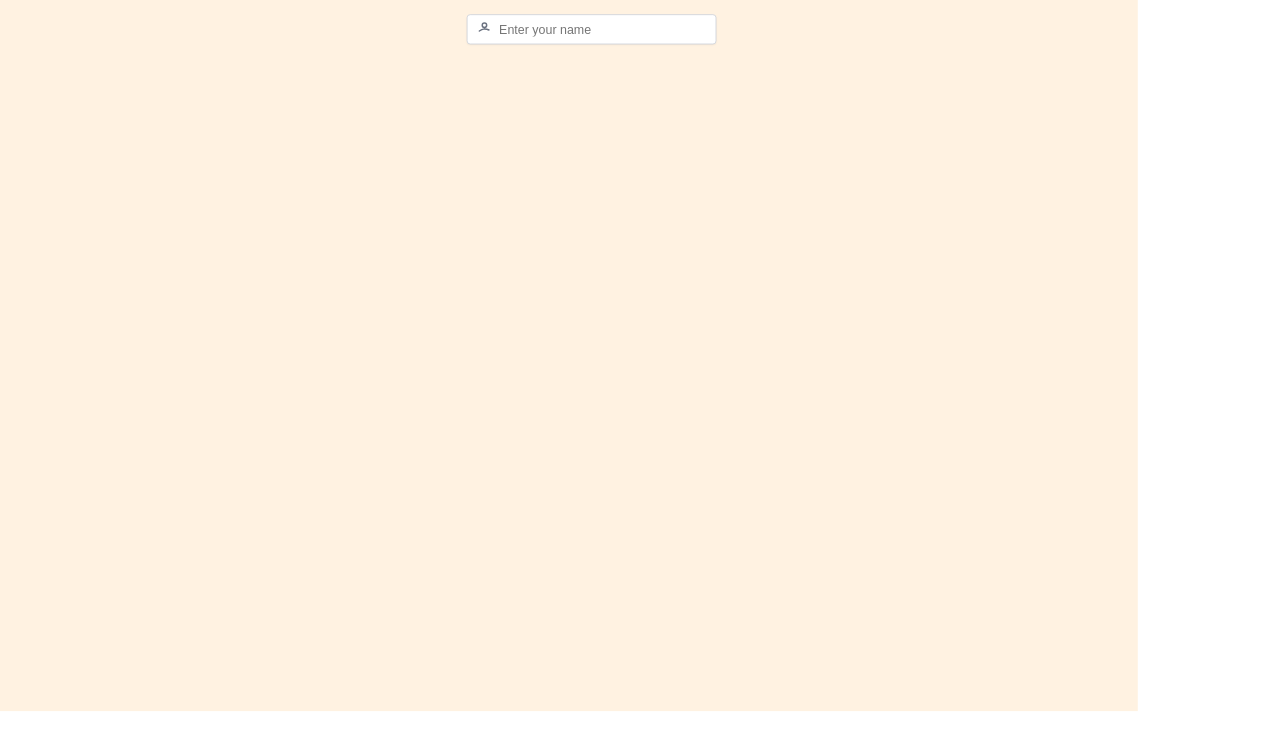
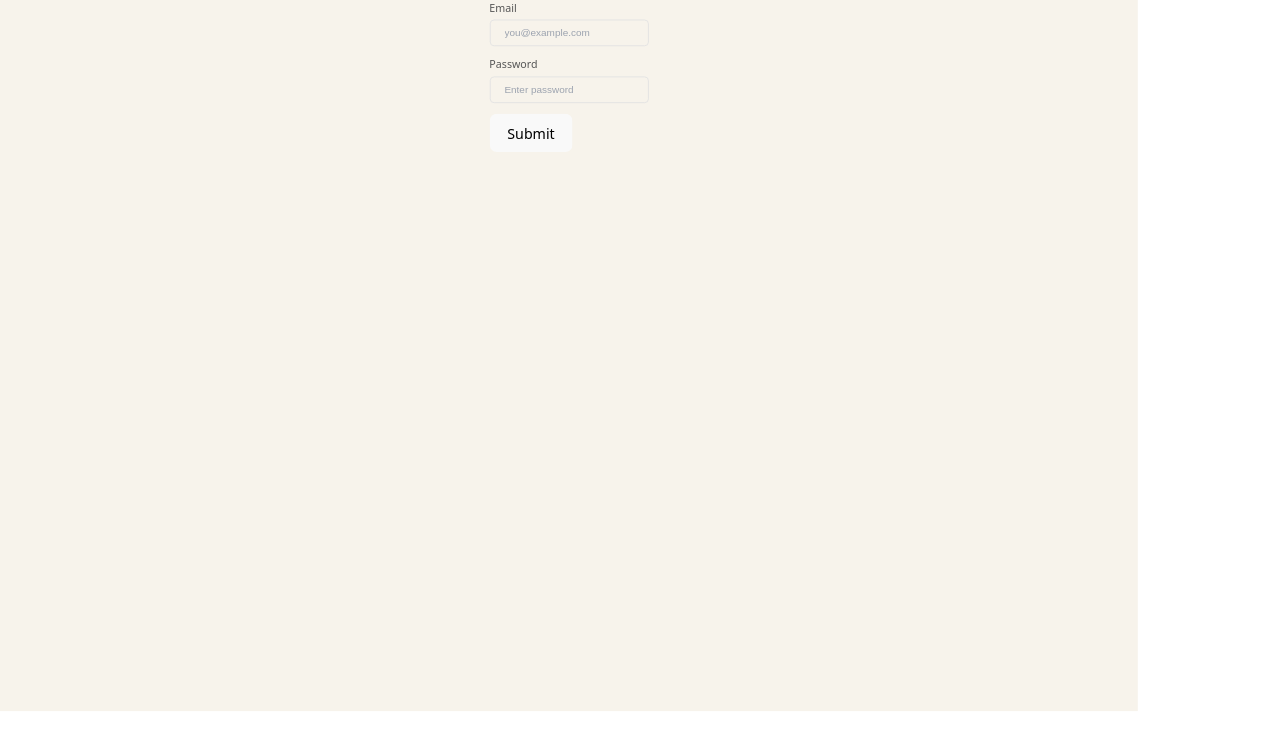
Before and after one commit to Jram2001/HabbitTracker, a React (Vite) app: page /authenticate in a window 1280 px wide. Shown: the top 750 px of the page. Built offline with nearby package versions, Linux system fonts and the light colour scheme; the HTML template or start-up script is replaced by a standard one; a web font is replaced by a local one.

Commit message:
Common form

```diff
--- a/package.json
+++ b/package.json
@@ -12,6 +12,7 @@
   "dependencies": {
     "react": "^19.1.0",
     "react-dom": "^19.1.0",
+    "react-hook-form": "^7.56.3",
     "react-router-dom": "^7.5.3",
     "react-transition-group": "^4.4.5"
   },
--- a/src/components/Authentication/authentication.component.tsx
+++ b/src/components/Authentication/authentication.component.tsx
@@ -1,34 +1,65 @@
-import React from "react";
-import './authentication.css'
+// import React from "react";
+// import './authentication.css'
+// const AuthenticationComponent = () => {
+//     return (
+//         <>
+
+//         </>
+//     )
+// }
+
+// export default AuthenticationComponent;
+
+// MyForm.tsx
+import { useForm, FormProvider, type SubmitHandler } from "react-hook-form";
+import CustomInput from "../custom/custom-input/custom-input";
+
+type FormValues = {
+    email: string;
+    password: string;
+};
+
 const AuthenticationComponent = () => {
+    const methods = useForm<FormValues>({
+        mode: "onTouched",
+        defaultValues: {
+            email: "",
+            password: ""
+        }
+    });
+
+    const onSubmit: SubmitHandler<FormValues> = (data) => {
+        console.log(data);
+    };
+
     return (
-        <>
-            <div className="input-wrapper">
-                <div className="input-icon-container">
-                    <input
-                        id="small-input"
-                        type="text"
-                        placeholder="Enter your name"
-                        className="small-input with-icon"
-                    />
-                    <span className="input-icon">
-                        <svg
-                            xmlns="http://www.w3.org/2000/svg"
-                            className="icon-svg"
-                            fill="none"
-                            viewBox="0 0 24 24"
-                            stroke="currentColor"
-                        >
-                            <path strokeLinecap="round" strokeLinejoin="round" strokeWidth={2}
-                                d="M5.121 17.804A13.937 13.937 0 0112 15c2.21 0 4.284.534 6.121 1.477M15 10a3 3 0 11-6 0 3 3 0 016 0z"
-                            />
-                        </svg>
-                    </span>
-                </div>
-
-            </div>
-        </>
-    )
-}
+        <FormProvider {...methods}>
+            <form
+                onSubmit={methods.handleSubmit(onSubmit)}
+                className="max-w-md mx-auto"
+            >
+                <CustomInput
+                    name="email"
+                    label="Email"
+                    validationOptions={{ required: "Email is required" }}
+                    placeHolder="you@example.com"
+                />
+                <CustomInput
+                    name="password"
+                    label="Password"
+                    type="password"
+                    validationOptions={{ required: "Password is required", minLength: { value: 6, message: "Min 6 characters" } }}
+                    placeHolder="Enter password"
+                />
+                <button
+                    type="submit"
+                    className="bg-blue-600 text-white px-4 py-2 mt-4 rounded"
+                >
+                    Submit
+                </button>
+            </form>
+        </FormProvider>
+    );
+};
 
 export default AuthenticationComponent;
--- /dev/null
+++ b/src/components/custom/custom-input/custom-input.css
@@ -0,0 +1,48 @@
+.custom-input {
+    margin-bottom: 0.75rem;
+    width: 100%;
+}
+
+.custom-input__label {
+    font-size: 0.75rem;
+    font-weight: 400;
+    color: var(--text-color);
+    margin-bottom: 0.25rem;
+    display: block;
+}
+
+.custom-input__field-container {
+    position: relative;
+}
+
+.custom-input__field {
+    width: 100%;
+    border: 1px solid var(--border-color);
+    background-color: var(--primary-color);
+    border-radius: 0.3rem;
+    padding: 0.5rem 1rem;
+    font-size: 0.7rem;
+    transition: border-color 0.2s ease;
+    outline: none;
+    color: var(--text-color);
+    box-sizing: border-box;
+    box-shadow: none;
+}
+
+.custom-input__field::placeholder {
+    color: var(--placeholder-color);
+}
+
+.custom-input__field:focus {
+    border-color: var(--complimentary-color);
+}
+
+.custom-input__field--error {
+    border-color: var(--error-color);
+}
+
+.custom-input__error {
+    font-size: 0.7rem;
+    color: var(--error-color);
+    margin: 0.2rem 0 0 0.5rem;
+}
--- /dev/null
+++ b/src/components/custom/custom-input/custom-input.tsx
@@ -0,0 +1,43 @@
+import type React from "react"
+import { useFormContext, type RegisterOptions } from "react-hook-form"
+import './custom-input.css'
+type CustomInputProps = {
+    name: string,
+    label?: string,
+    type?: string,
+    validationOptions?: RegisterOptions,
+    placeHolder?: string
+}
+
+const CustomInput: React.FC<CustomInputProps> = ({
+    name,
+    label,
+    type = "text",
+    validationOptions,
+    placeHolder
+}) => {
+    const { register, formState: { errors } } = useFormContext();
+    const fieldError = errors[name]?.message as string | undefined;
+
+    return (
+        <div className="custom-input">
+            {label && (
+                <label htmlFor={name} className="custom-input__label">
+                    {label}
+                </label>
+            )}
+            <div className="custom-input__field-container">
+                <input
+                    id={name}
+                    type={type}
+                    {...register(name, validationOptions)}
+                    placeholder={placeHolder}
+                    className={`custom-input__field ${fieldError ? "custom-input__field--error" : ""}`}
+                />
+            </div>
+            {fieldError && <p className="custom-input__error">{fieldError}</p>}
+        </div>
+    );
+}
+
+export default CustomInput;
--- a/src/components/quotes/quotes.css
+++ b/src/components/quotes/quotes.css
@@ -1,6 +1,6 @@
 .quote-content {
     max-height: 100%;
-    color: #A25C00;
+    color: var(--complimentary-color);
     max-width: 700px;
     font-size: 32px;
     font-family: var(--accent-font-family);
--- a/src/index.css
+++ b/src/index.css
@@ -1,6 +1,12 @@
 :root {
-  --primary-color: #FFF2E1;
+  --primary-color: #F7F3EB;
+  --complimentary-color: #FACB86;
+  --secondary-color: #ffffff;
   --accent-font-family: "Rancho";
+  --error-color: #ff6b6b;
+  --border-color: #e2e2e2;
+  --text-color: #555555;
+  --placeholder-color: #9ca3af;
   font-family: system-ui, Avenir, Helvetica, Arial, sans-serif;
   line-height: 1.5;
   font-weight: 400;
```
Also changed, not shown: 1 other file (tests, documents, lock files or other folders).
